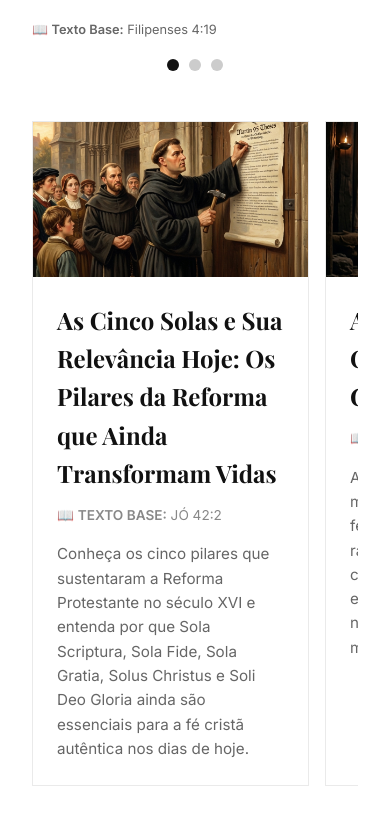
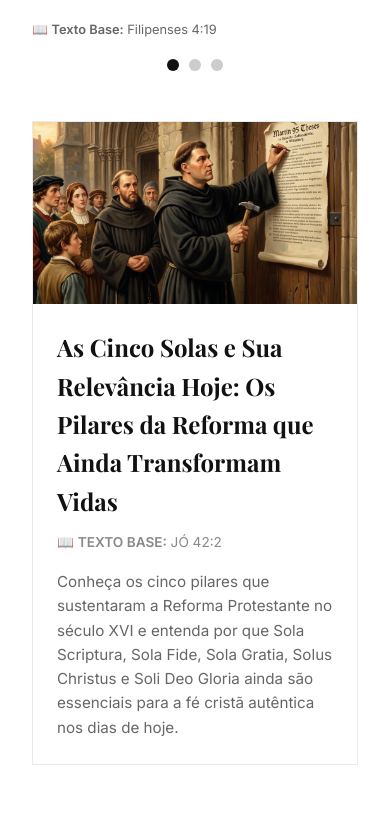
Before and after one commit to andrewsmorais/Blog-Crist-o-, a React (Vite) app: page / in a window 390 px wide. Shown: the part 1020-1860 px from the top of the page. Built offline with nearby package versions, Linux system fonts and the light colour scheme; a web font is replaced by a local one.

Commit message:
Ajuste CSS: cards ocupam 100% da tela no mobile

```diff
--- a/src/index.css
+++ b/src/index.css
@@ -557,7 +557,7 @@ img {
     -webkit-overflow-scrolling: touch;
   }
   .hero-grid > *, .grid-4 > *, .grid-3 > *, .grid-2 > *, .sect3-grid > *, .split-category-grid > *, .hero-bottom-articles > * {
-    flex: 0 0 85%;
+    flex: 0 0 100%;
     scroll-snap-align: center;
   }
   /* Ocultar barra de rolagem mas permitir o scroll */
```
